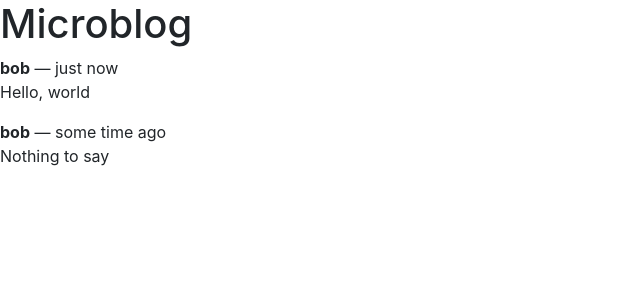
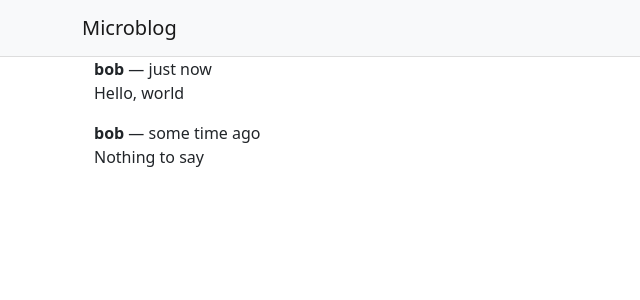
Before and after one commit to j-scull/react-blog, a React (Create React App) app: page / in a window 1280 px wide. Shown: the top 300 px of the page, without its empty margins (0-640 px from the left). Built offline with nearby package versions, Linux system fonts and the light colour scheme.

Commit message:
Chapter 3: react-bootstrap, components and props.

```diff
--- a/src/App.js
+++ b/src/App.js
@@ -1,43 +1,17 @@
+import Container from 'react-bootstrap/Container';
+import Header from './components/Header';
+import Body from './components/Body';
+import Posts from './components/Posts';
+
 
 export default function App() {
+  return (
 
-  const posts = [
-    {
-      id: 1,
-      text: 'Hello, world',
-      timestamp: 'just now',
-      author: {
-        username: 'bob',
-      },
-    },
-    {
-      id: 2,
-      text: 'Nothing to say',
-      timestamp: 'some time ago',
-      author: {
-        username: 'bob',
-      },
-    }
-
-  ]
-
-
-  return (
-    <>
-      <h1>Microblog</h1>
-      {posts.length === 0 ?
-        <p>There a no blog posts.</p>
-      :
-        posts.map(post => {
-          return (
-            <p key={post.id}>
-              <b>{post.author.username}</b> &mdash; {post.timestamp}
-              <br />
-              {post.text}
-            </p>
-          );
-        })
-      }
-    </>
+    <Container fluid className="App">
+      <Header/>
+      <Body>
+        <Posts />
+      </Body>
+    </Container>
   );
 }
--- /dev/null
+++ b/src/components/Body.js
@@ -0,0 +1,16 @@
+import Container from 'react-bootstrap/Container';
+import Stack from 'react-bootstrap/Stack';
+import Sidebar from './Sidebar';
+
+export default function Body({ sidebar, children }) {
+    return (
+        <Container>
+            <Stack direction="horizontal" className="Body">
+                {sidebar && <Sidebar />}
+                <Container className="Content">
+                    {children}
+                </Container>
+            </Stack>
+        </Container>
+    );
+}
--- /dev/null
+++ b/src/components/Header.js
@@ -0,0 +1,12 @@
+import Navbar from 'react-bootstrap/Navbar';
+import Container from 'react-bootstrap/Container';
+
+export default function Header() {
+    return (
+        <Navbar bg="light" sticky="top" className="Header">
+            <Container>
+                <Navbar.Brand>Microblog</Navbar.Brand>
+            </Container>
+        </Navbar>
+    );
+}
--- /dev/null
+++ b/src/components/Posts.js
@@ -0,0 +1,42 @@
+
+export default function Posts() {
+
+    const posts = [
+        {
+          id: 1,
+          text: 'Hello, world',
+          timestamp: 'just now',
+          author: {
+            username: 'bob',
+          },
+        },
+        {
+          id: 2,
+          text: 'Nothing to say',
+          timestamp: 'some time ago',
+          author: {
+            username: 'bob',
+          },
+        }
+
+    ];
+
+    return (
+        <>
+            {posts.length === 0 ?
+                <p>There a no blog posts.</p>
+            :
+                posts.map(post => {
+                    return (
+                        <p key={post.id}>
+                        <b>{post.author.username}</b> &mdash; {post.timestamp}
+                        <br />
+                        {post.text}
+                        </p>
+                    );
+                })
+            }
+        </>
+    );
+
+}
--- /dev/null
+++ b/src/components/Sidebar.js
@@ -0,0 +1,15 @@
+import Navbar from 'react-bootstrap/Navbar';
+import Nav from 'react-bootstrap/Nav';
+
+export default function Sidebar() {
+    return (
+        <Navbar sticky="top" className="flex-column Sidebar">
+            <Nav.Item>
+                <Nav.Link href="/">Feed</Nav.Link>
+            </Nav.Item>
+            <Nav.Item>
+                <Nav.Link href="/explore">Explore</Nav.Link>
+            </Nav.Item>
+        </Navbar>
+    );
+}
--- a/src/index.css
+++ b/src/index.css
@@ -1,13 +1,32 @@
-body {
-  margin: 0;
-  font-family: -apple-system, BlinkMacSystemFont, 'Segoe UI', 'Roboto', 'Oxygen',
-    'Ubuntu', 'Cantarell', 'Fira Sans', 'Droid Sans', 'Helvetica Neue',
-    sans-serif;
-  -webkit-font-smoothing: antialiased;
-  -moz-osx-font-smoothing: grayscale;
+.App {
+  padding: 0;
 }
 
-code {
-  font-family: source-code-pro, Menlo, Monaco, Consolas, 'Courier New',
-    monospace;
+.Header {
+  border-bottom: 1px solid #ddd;
 }
+
+.Sidebar {
+  width: 120px;
+  margin: 5px;
+  position: sticky;
+  top: 62px;
+  align-self: flex-start;
+  align-items: start;
+}
+
+.Sidebar .nav-item {
+  width: 100%;
+}
+
+.Sidebar a {
+  color: #444;
+}
+
+.Sidebar a:hover {
+  background-color: #eee;
+}
+
+.Sidebar a:visited {
+  color: #444;
+}
```
